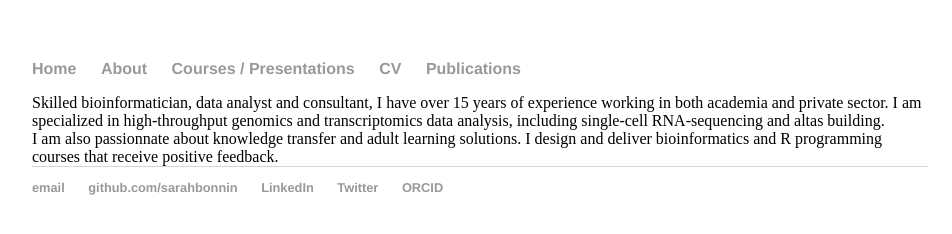
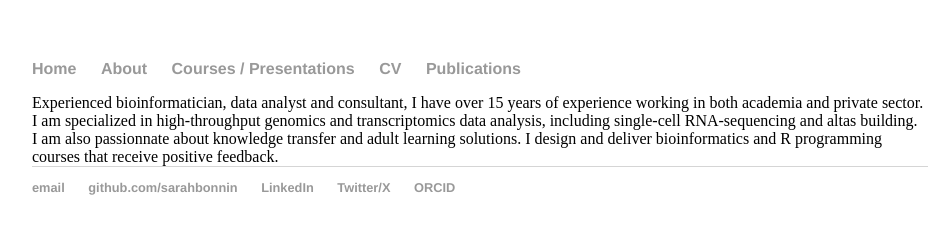
Before and after one commit to sarahbonnin/sarahbonnin.github.io, a plain HTML site: page about.html in a window 1280 px wide. Shown: the whole page, without its empty margins (160-1112 px from the left). Drawn offline with Linux system fonts and the light colour scheme.

Commit message:
Update about.html

```diff
--- a/about.html
+++ b/about.html
@@ -15,7 +15,7 @@
 			      <li><a href="/publications">Publications</a></li>
     		</ul>
 		</nav>
-Skilled bioinformatician, data analyst and consultant, I have over 15 years of experience working in both academia and private sector.
+Experienced bioinformatician, data analyst and consultant, I have over 15 years of experience working in both academia and private sector.
 I am specialized in high-throughput genomics and transcriptomics data analysis, including single-cell RNA-sequencing and altas building.
 <br>
 I am also passionnate about knowledge transfer and adult learning solutions. I design and deliver bioinformatics and R programming courses that receive positive feedback.
@@ -26,7 +26,7 @@ I am also passionnate about knowledge transfer and adult learning solutions. I d
         		<li><a href="mailto:bonninsarah@gmail.com">email</a></li>
         		<li><a href="https://github.com/sarahbonnin">github.com/sarahbonnin</a></li>
 			<li><a href="https://www.linkedin.com/in/sarahbonnin/">LinkedIn</a></li>
-			<li><a href="https://twitter.com/SarahFBonnin">Twitter</a></li>
+			<li><a href="https://twitter.com/SarahFBonnin">Twitter/X</a></li>
 			<li><a href="https://orcid.org/0000-0001-5159-2518">ORCID</a></li>
 		</ul>
 		</footer>
```
